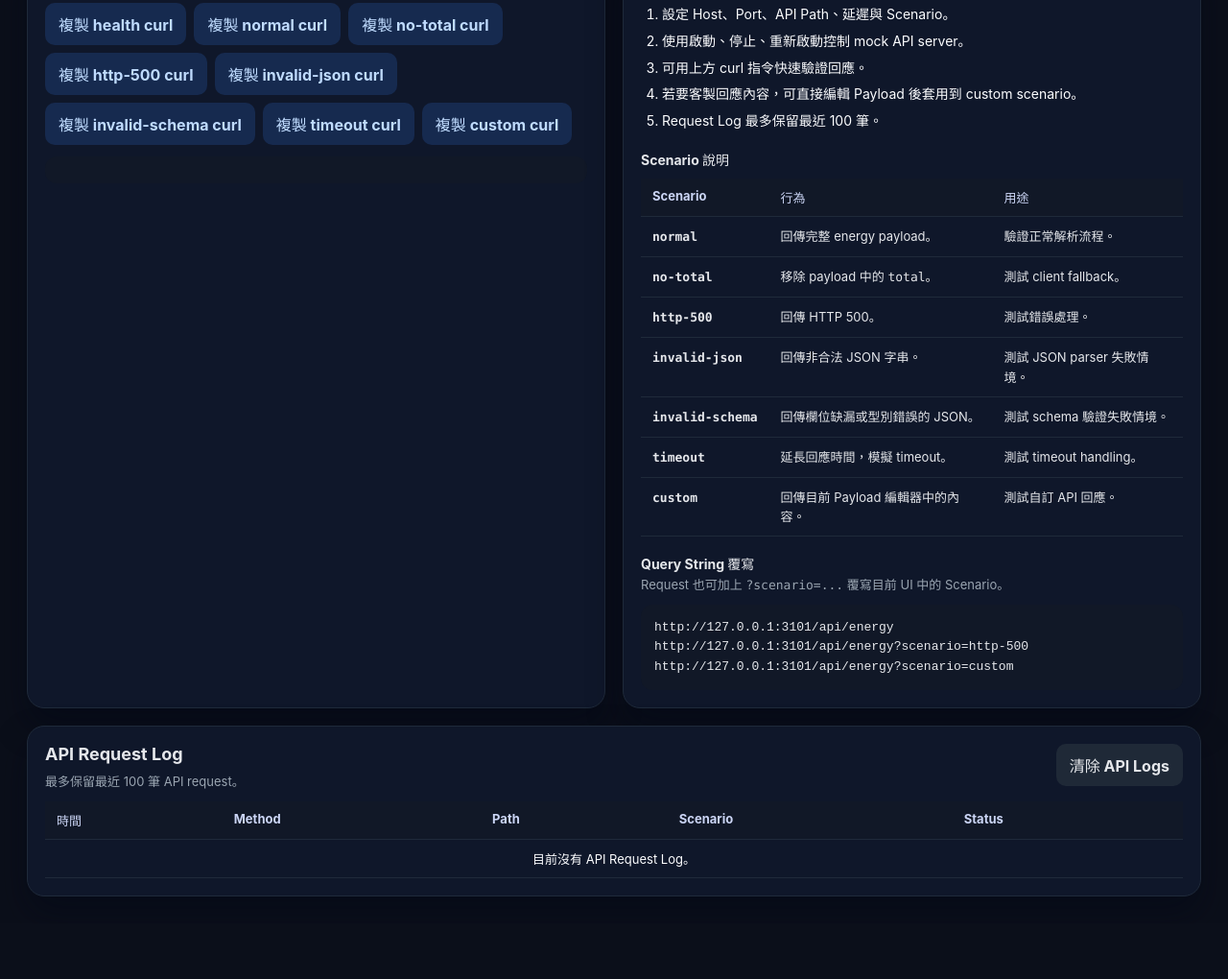
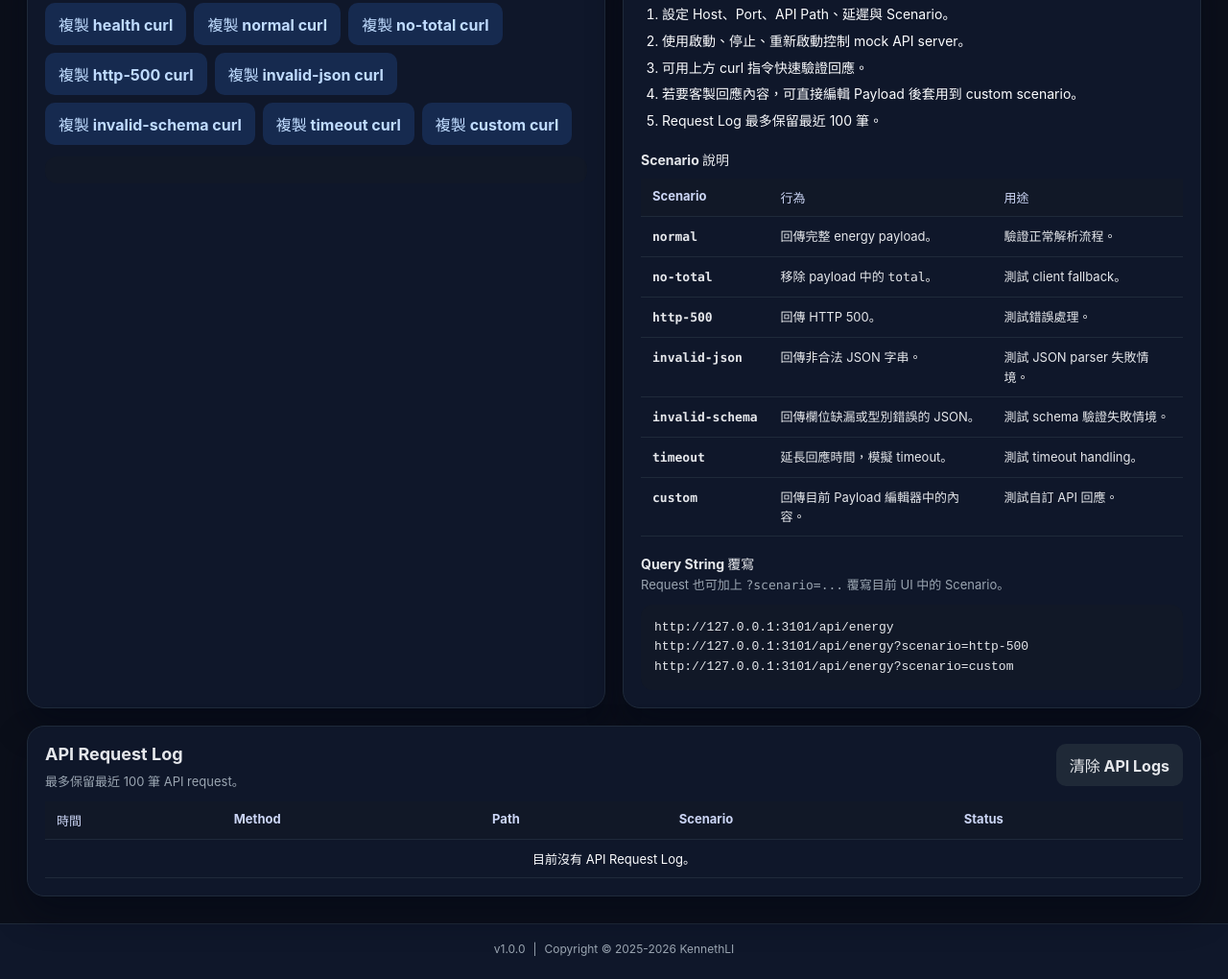
Before and after one commit to workkkkkkez00m/modbus-tcp-api-bridge, a website built with Vite: page index.html in a window 1280 px wide. Shown: the part 802-1822 px from the top of the page at 96% size. Before the commit the page ends 1764 px from the top, so only its background shows below. Built offline with nearby package versions, Linux system fonts and the light colour scheme.

Commit message:
新增頁腳

```diff
--- a/index.html
+++ b/index.html
@@ -606,6 +606,10 @@ sine: {"base":100,"amplitude":10,"periodSec":30}</pre>
     </section>
   </div>
 
+  <footer class="app-footer">
+    <span>v1.0.0</span> | <span>Copyright © 2025-2026 KennethLI </span>
+  </footer>
+
   <script type="module" src="/src/renderer.js"></script>
 </body>
 
--- a/src/index.css
+++ b/src/index.css
@@ -161,6 +161,19 @@ th {
 .app-header p {
   margin: 6px 0 0;
   color: #a0aec0;
+}
+
+.app-footer {
+  display: flex;
+  justify-content: center;
+  align-items: center;
+  gap: 8px;
+  padding: 18px 28px 24px;
+  border-top: 1px solid #1f2a3a;
+  background: #0f172a;
+  color: #9aa5b1;
+  font-size: 12px;
+  text-align: center;
 }
 
 .mode-tabs {
```
